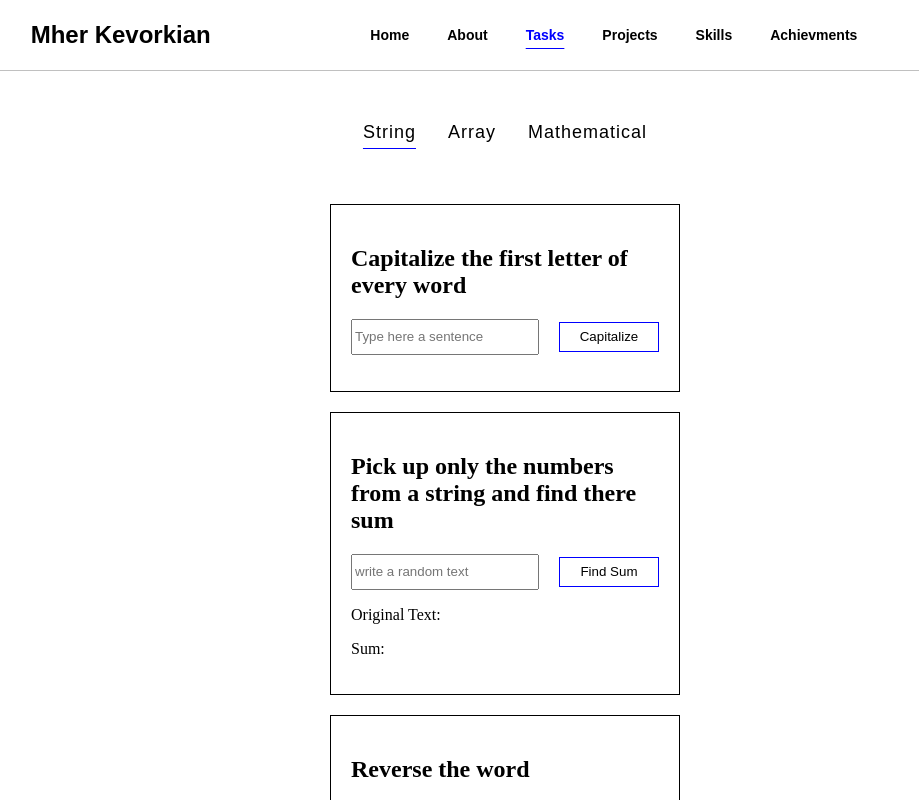
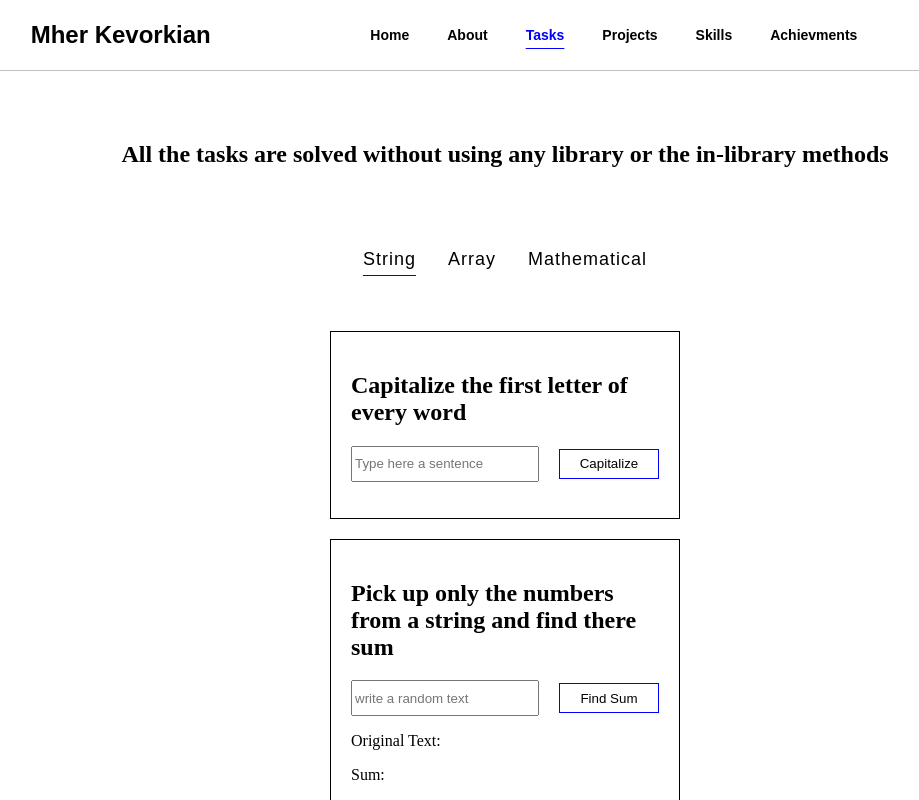
Before and after one commit to MherKK/MherKevorkiansCV, a React (Vite) app: page /tasks in a window 1280 px wide. Shown: the top 800 px of the page, without its empty margins (135-1054 px from the left). Built offline with nearby package versions, Linux system fonts and the light colour scheme.

Commit message:
added task h2

```diff
--- a/src/Components/Tasks/Tasks.jsx
+++ b/src/Components/Tasks/Tasks.jsx
@@ -10,6 +10,7 @@ export default function Tasks(){
 
     return(
         <div className="task-container">
+            <h2>All the tasks are solved without using any library or the in-library methods</h2>
             <div className="task-button_container">
                 <button style={taskDisplay === 'string' ? {textDecoration:'underline', textDecorationColor:'blue', textUnderlineOffset:'10px'}: {}} onClick={() => setTaskDisplay('string')}>String </button>
                 <button style={taskDisplay === 'array' ? {textDecoration:'underline', textDecorationColor:'blue', textUnderlineOffset:'10px'}: {}} onClick={() => setTaskDisplay('array')}>Array </button>
```
